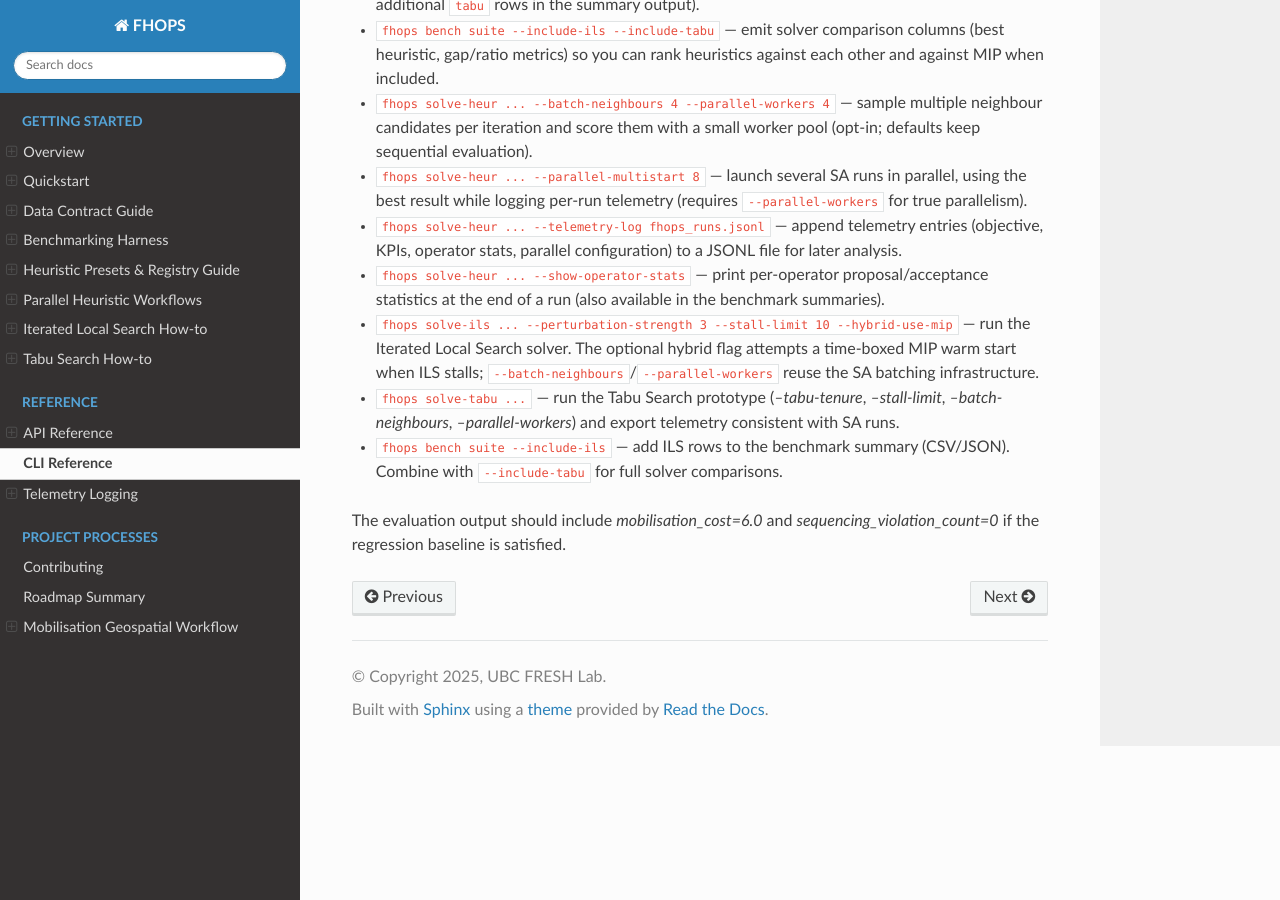
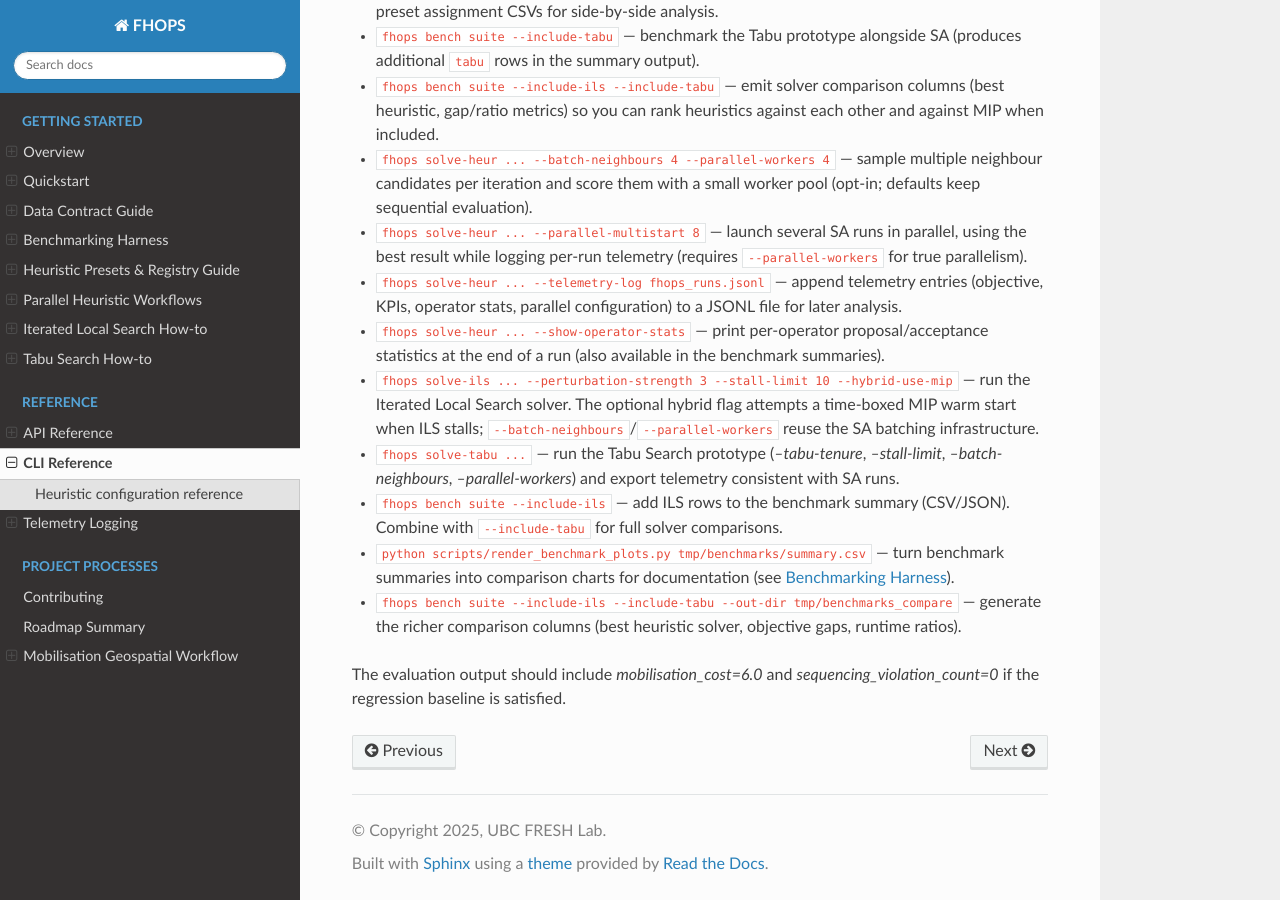
Before and after one commit to UBC-FRESH/fhops, a Sphinx documentation site: the page built from docs/reference/cli.rst, in a window 1280 px wide and 900 px high, scrolled down 1424 px. Built offline with Sphinx 7.4.7 and the Read the Docs theme 3.1.0, drawn with Linux system fonts in a browser that asks for light colours; some of the changed text lies outside the part shown.

Commit message:
docs: expand CLI heuristics reference

```diff
--- a/docs/reference/cli.rst
+++ b/docs/reference/cli.rst
@@ -26,7 +26,10 @@
 ``day``, and ``shift_id``. The shift identifier matches the scenario's shift calendar (or defaults to
 ``S1`` when only day-level data is provided) so downstream tooling can analyse sub-daily assignments.
 
-Additional simulated annealing controls:
+Heuristic configuration reference
+---------------------------------
+
+See :doc:`../howto/heuristic_presets` for an end-to-end walkthrough. Common CLI patterns:
 
 - ``fhops solve-heur ... --operator swap --operator move`` — restrict the operator set (defaults to all registered operators).
 - ``fhops solve-heur ... --operator-weight swap=2 --operator-weight move=0.5`` — adjust operator weights; zero disables an operator.
@@ -45,6 +48,8 @@
 - ``fhops solve-ils ... --perturbation-strength 3 --stall-limit 10 --hybrid-use-mip`` — run the Iterated Local Search solver. The optional hybrid flag attempts a time-boxed MIP warm start when ILS stalls; ``--batch-neighbours``/``--parallel-workers`` reuse the SA batching infrastructure.
 - ``fhops solve-tabu ...`` — run the Tabu Search prototype (`--tabu-tenure`, `--stall-limit`, `--batch-neighbours`, `--parallel-workers`) and export telemetry consistent with SA runs.
 - ``fhops bench suite --include-ils`` — add ILS rows to the benchmark summary (CSV/JSON). Combine with ``--include-tabu`` for full solver comparisons.
+- ``python scripts/render_benchmark_plots.py tmp/benchmarks/summary.csv`` — turn benchmark summaries into comparison charts for documentation (see :doc:`../howto/benchmarks`).
+- ``fhops bench suite --include-ils --include-tabu --out-dir tmp/benchmarks_compare`` — generate the richer comparison columns (best heuristic solver, objective gaps, runtime ratios).
 
 The evaluation output should include `mobilisation_cost=6.0` and `sequencing_violation_count=0`
 if the regression baseline is satisfied.
```
Also changed, not shown: CHANGE_LOG.md (+1 -0 lines), notes/metaheuristic_roadmap.md (+2 -2 lines).
